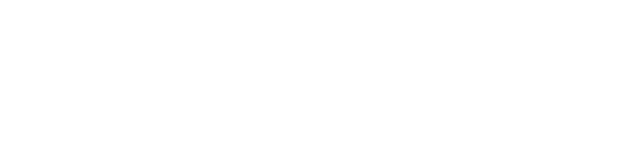
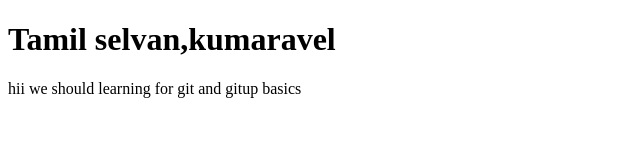
Before and after one commit to Tamil32/mernproject, a plain HTML site: page index.html in a window 1280 px wide. Shown: the whole page, without its empty margins (0-640 px from the left). Drawn offline with Linux system fonts and the light colour scheme.

Commit message:
fix : add a new content

```diff
--- a/index.html
+++ b/index.html
@@ -6,6 +6,7 @@
     <title>Document</title>
 </head>
 <body>
-
+   <h1>Tamil selvan,kumaravel</h1>
+    <p>hii we should learning for git and gitup basics</p>
 </body>
 </html>
```
